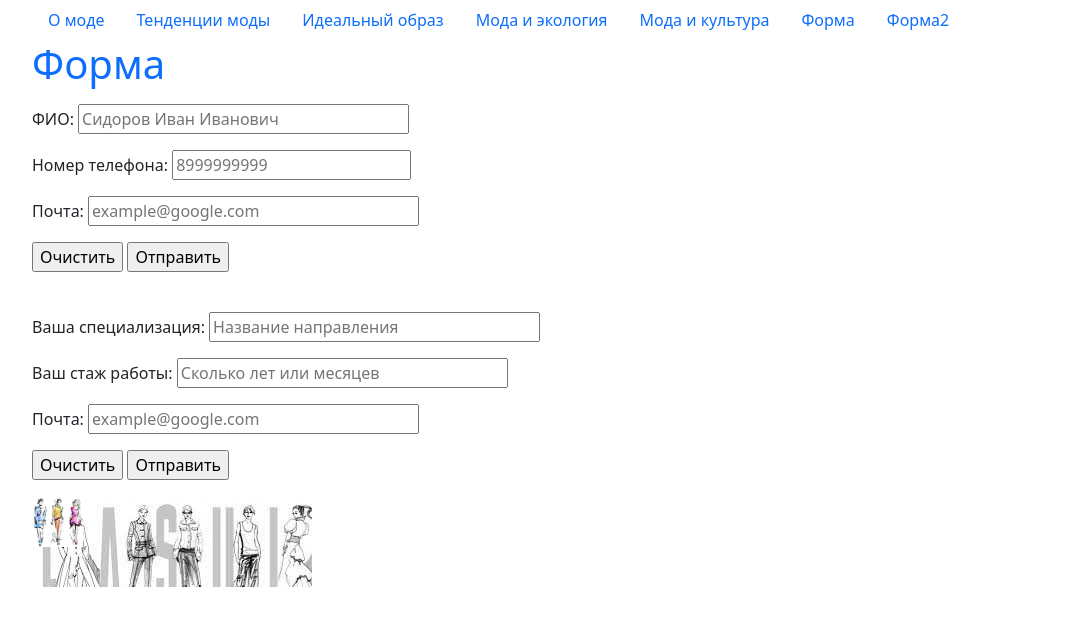
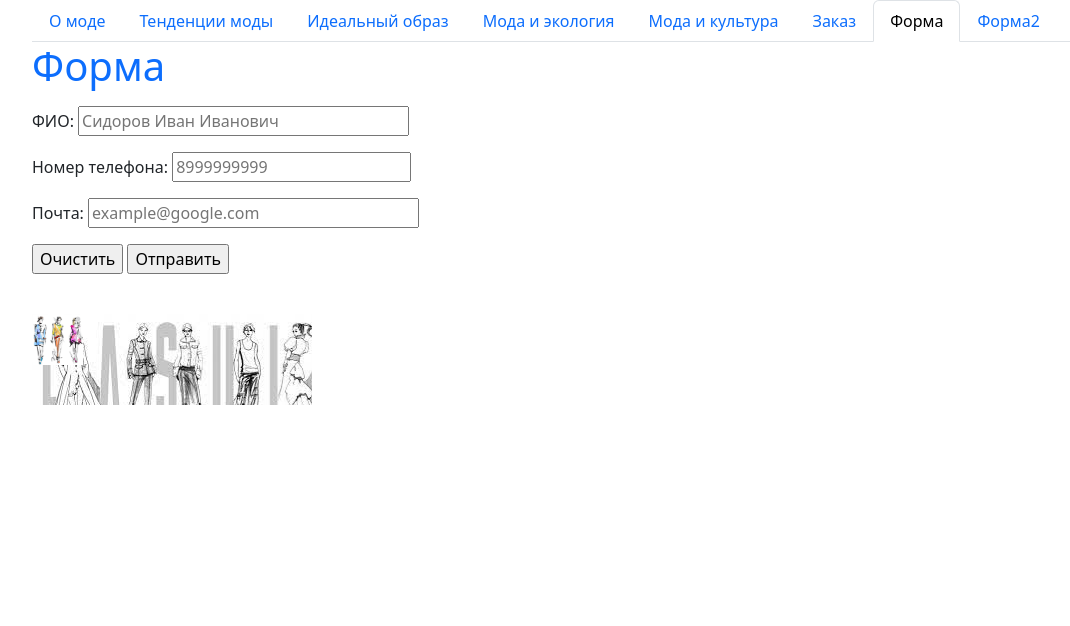
Before and after one commit to ghosttffa/ghosttffa.github.io, a plain HTML site: page forms.html in a window 1280 px wide. Shown: the whole page, without its empty margins (50-1120 px from the left). Drawn offline with nearby package versions, Linux system fonts and the light colour scheme.

Commit message:
Update forms.html

```diff
--- a/forms.html
+++ b/forms.html
@@ -9,7 +9,7 @@
 <body>
     <header>
         <nav id="navigation" class="container">
-            <ul class="nav">
+            <ul class="nav nav-tabs">
                 <li class="nav-item">
                     <a class="nav-link" href="main.html">О моде</a>
                 </li>
@@ -25,8 +25,11 @@
                 <li>
                     <a class="nav-link" href="culture.html">Мода и культура</a>
                 </li>
+                <li class="nav-item">
+                    <a class="nav-link" href="blocks.html">Заказ</a>
+                </li>
                 <li>
-                    <a class="nav-link" href="forms.html">Форма</a>
+                    <a class="nav-link active" href="forms.html">Форма</a>
                 </li>
                 <li>
                     <a class="nav-link" href="forms2.html">Форма2</a>
@@ -54,18 +57,7 @@
 
     </div>
     <br>
-<div class="container">
-        <fieldset>
-                <p>Ваша специализация: <input type="Text" name="specialization" placeholder="Название направления" size="30">
-                </p>
-                <p>Ваш стаж работы: <input type="Text" name="experience" placeholder="Сколько лет или месяцев" size="30">
-                </p>
-                <p>Почта: <input type="email" name="email" placeholder="example@google.com" size="30"></p>
-                <p><input type="Reset" name="Reset" value="Очистить">
-                    <input type="Submit" name="submit" value="Отправить" class="Button">
-                </p>
-            </fieldset>
-    </div>
+
     <div class="container">
 
         <table background="fashion2.jpeg">
```
